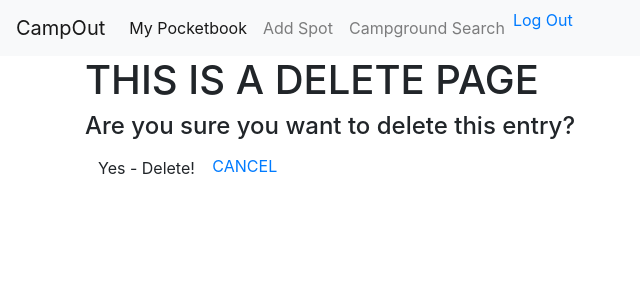
After one commit to joneill129/CampOut, a Django app: page /campgrounds/1/delete in a window 1280 px wide. The commit adds this page. Shown: the top 300 px of the page, without its empty margins (0-640 px from the left). Run offline with Django 3.2, Linux system fonts and the light colour scheme; a user stored in the database is signed in; tables that the repository leaves empty hold one stand-in row (values such as "Sample post").

Commit message:
add update functionality to trips

```diff
--- a/main_app/templates/campgrounds/detail.html
+++ b/main_app/templates/campgrounds/detail.html
@@ -32,7 +32,7 @@
               <tr>
                 <td>{{ trip.startdate }}</td>
                 <td>{{ trip.enddate }}</td>
-                <td>{{ trip.reservation }}&emsp;&emsp;<a href="{% url 'campground_update' campground.id %}">✏️</a>&ensp;<a href="{% url 'campground_delete' campground.id %}">x</a></td>
+                <td>{{ trip.reservation }}&emsp;&emsp;<a href="{% url 'trip_update' trip.id %}">✏️</a>&ensp;<a href="{% url 'trip_delete' trip.id %}">x</a></td>
               </tr>
             </tbody>
             {% endfor %}
--- /dev/null
+++ b/main_app/templates/main_app/trip_confirm_delete.html
@@ -0,0 +1,13 @@
+{% extends 'base.html' %}
+
+{% block content %}
+  <h1>THIS IS A DELETE PAGE</h1>
+
+  <h4>Are you sure you want to delete this entry?</h4>
+
+  <form action="" method="POST">
+    {% csrf_token %}
+    <input type="submit" value="Yes - Delete!" class="btn">
+    <a href="{% url 'detail' campground.id %}">CANCEL</a>
+  </form>
+{% endblock %}
--- a/main_app/views.py
+++ b/main_app/views.py
@@ -82,6 +82,10 @@ class TripUpdate(LoginRequiredMixin, UpdateView):
     model = Trip
     fields = ['startdate', 'enddate', 'reservation']
 
+class TripDelete(LoginRequiredMixin, DeleteView):
+    model = Trip
+    success_url = '/details/'
+
 
 
 def signup(request):
```
Also changed, not shown: main_app/templates/main_app/trip_form.html (added, +7 -0 lines).
